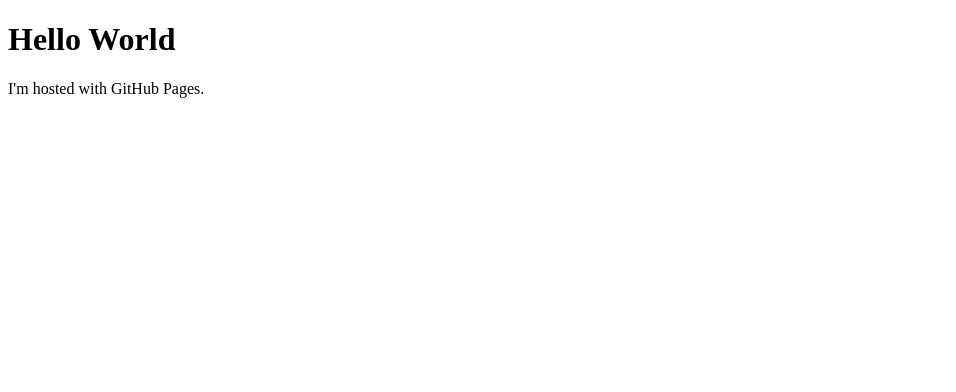
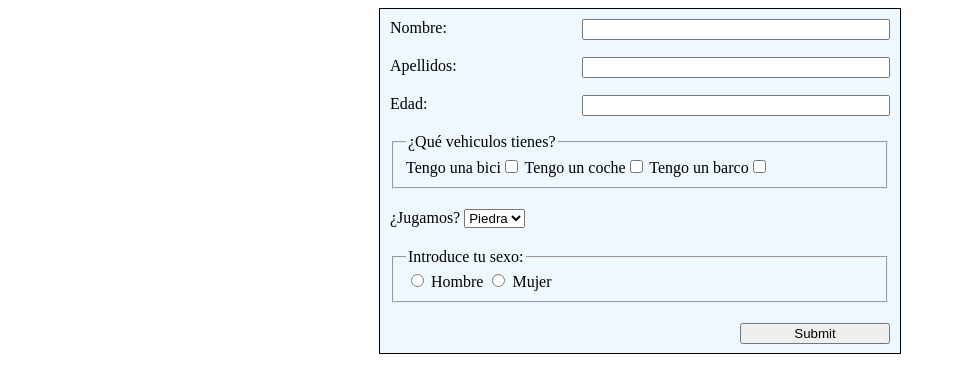
Before and after one commit to RubenDmon/RubenDmon.github.io, a plain HTML site: page index.html in a window 1280 px wide. Shown: the whole page, without its empty margins (0-956 px from the left). Drawn offline with Linux system fonts and the light colour scheme.

Commit message:
Update index.html

```diff
--- a/index.html
+++ b/index.html
@@ -1,7 +1,71 @@
 <!DOCTYPE html>
-<html>
+<html lang="es">
+<head>
+    <meta charset="UTF-8">
+    <meta name="viewport" content="width=device-width, initial-scale=1.0">
+    <title>Document</title>
+    <link rel="stylesheet" href="style2.css">
+    <style>
+        .wrapper{
+            max-width:500px;
+            margin: auto;
+            background-color: aliceblue;
+            padding: 10px;
+            border:1px solid #000;
+        }
+
+        label .left{
+            float: left;
+        }
+
+        input[type=text], input[type=number]{
+            float: right;
+            width: 300px;
+        }
+        .clear{
+            clear: both;
+        }
+
+        .clear, fieldset, input[type=submit], label[for=ejemplo], select{
+            margin-bottom: 20px;
+        }
+        input[type=submit]{
+            float: right;
+            margin-bottom: 20px;
+            width: 150px;
+        }
+
+    </style>
+</head>
 <body>
-<h1>Hello World</h1>
-<p>I'm hosted with GitHub Pages.</p>
+    <div class="wrapper">
+        <form action="./form-result.php" method="POST" target="_self">
+                        <div class="clear"><label for="nombre" class="left">Nombre:</label><input type="text" name="nombre"></div>
+                        <div class="clear"><label for="apellidos" class="left">Apellidos:</label><input type="text" name="apellidos"></div>
+                        <div class="clear"><label for="edad" class="left">Edad:</label><input type="number" name="edad"></div>
+
+                        <fieldset><!--Indica que vamos a -->
+                            <legend>¿Qué vehiculos tienes?</legend><!-- Nos permite añadir un título sobre el borde del formulario-->
+                            <label for="vehiculo1">Tengo una bici</label><input type="checkbox" id="vehiculo1" name="vehiculo1" value="bici">
+                            <label for="vehiculo2">Tengo un coche</label><input type="checkbox" id="vehiculo2" name="vehiculo2" value="coche">
+                            <label for="vehiculo3">Tengo un barco</label><input type="checkbox" id="vehiculo3" name="vehiculo3" value="barco">
+                        </fieldset>
+                        <label for="ejemplo">¿Jugamos?</label>
+                        <select name="ejemplo">
+                            <option value="piedra">Piedra</option>
+                            <option value="papel">Papel</option>
+                            <option value="tijera">Tijera</option>
+                        </select>
+                        <fieldset>
+                            <legend>Introduce tu sexo:</legend>
+                            <input type="radio" id="hombre" name="sexo" value="hombre">
+                            <label for="male">Hombre</label>
+                            <input type="radio" id="mujer" name="sexo" value="mujer">
+                            <label for="female">Mujer</label>
+                        </fieldset>
+                        <div class="clear"><input type="submit" value="Submit"></div>
+            </fieldset>
+        </form>
+    </div>
 </body>
 </html>
```
